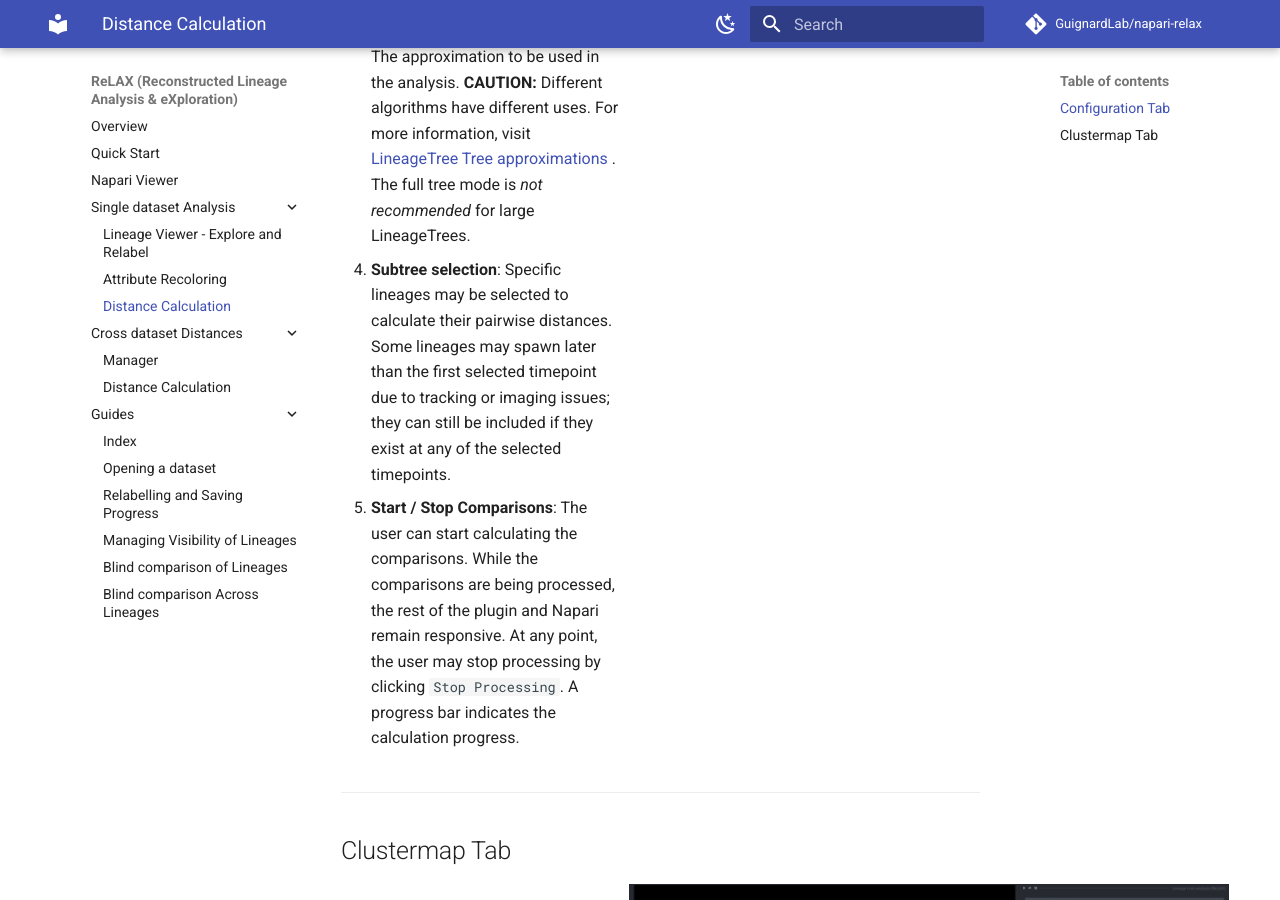
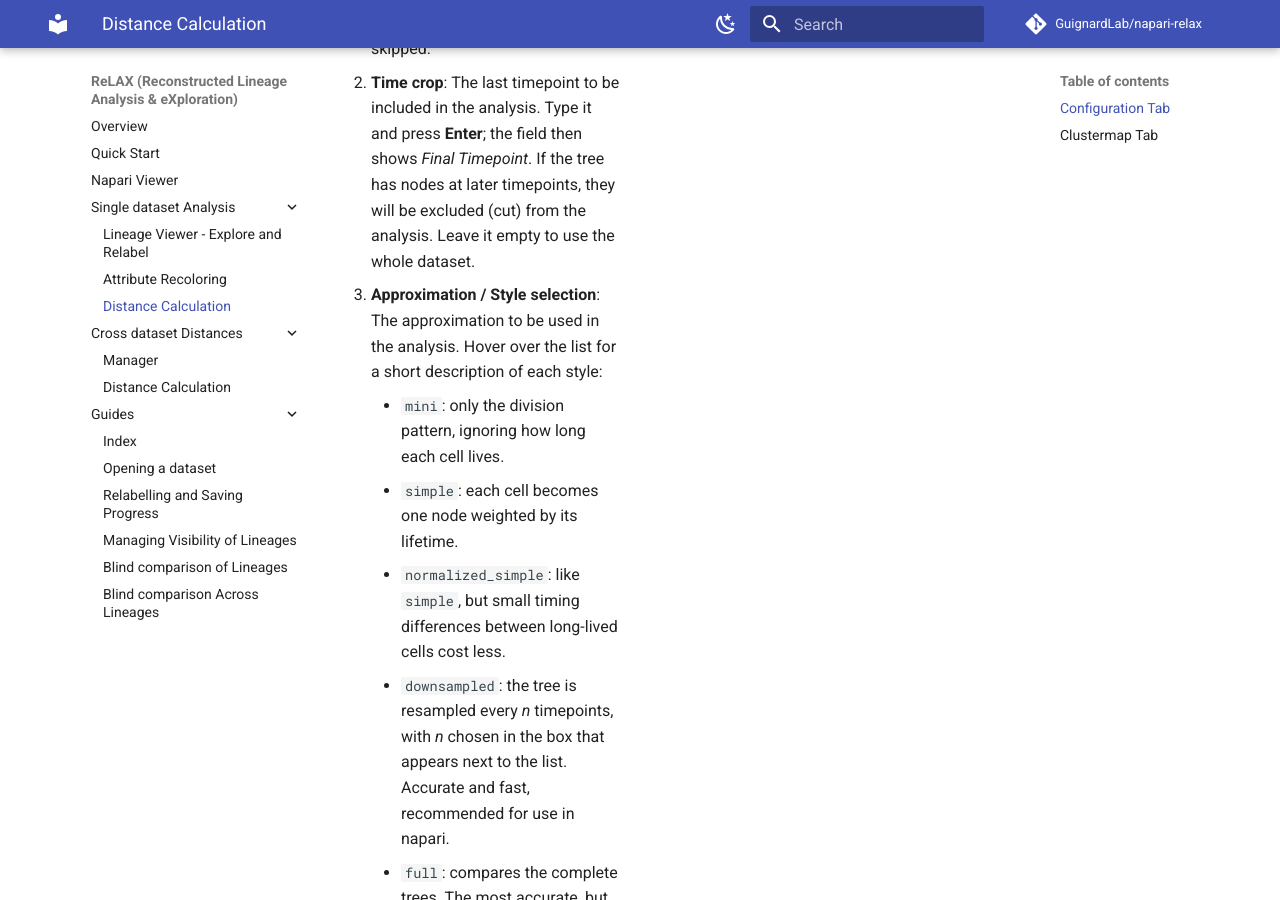
Before and after one commit to GuignardLab/napari-relax, an MkDocs documentation site: the page built from docs/distance/distance.md, in a window 1280 px wide and 900 px high, scrolled down 1070 px. Built offline with MkDocs 1.6.1 and Material for MkDocs 9.7.7, drawn with Linux system fonts in a browser that asks for light colours; comment, search, counter and statistics services are not loaded; some of the changed text lies outside the part shown.

Commit message:
docs: update Distance Calculation and blind comparison guide
Distance Calculation:
- remove the commented-out older versions of both sections
- document range semantics, time crop entry, each approximation style,
  root list behaviour (labelled lineages, empty selection = all roots
  at the first timepoint)
- Clustermap tab: Ward ordering, Reset Colors, Move in time, meaning of
  max/sum/None normalization, hover box, click behaviour, .pkl content
- note that the clustermap screenshot shows the old tab names
- delete three unreferenced images (histogram tab no longer exists)

Overview: the clustermap replaces the removed histograms.
Guide and in-app help: empty root selection, hover, saving comparisons.

Co-Authored-By: Claude Opus 5 <noreply@anthropic.com>

```diff
--- a/docs/distance/distance.md
+++ b/docs/distance/distance.md
@@ -8,18 +8,7 @@ The results of these comparisons will be shown on a clustermap, which the user c
 ---
 
 ## Configuration Tab
-<!--
 
-![config](./config_uted.png){: style="height:500px;"}
-
-1. **Timepoints Selection**: The user has 2 options to set the timepoints for the comparison:
-    - **Top**: The user may set a range with steps
-    - **Botom**: The user may set a list of specific timpeoints they want to compare.
-
-- **Time crop**: The last timepoint to be included in the analysis, if the tree has nodes in later timepoints, they will be cut.
-- [**Approximation/Style selection**](https://guignardlab.github.io/LineageTree/uted/#different-tree-approximations): The approximation to be used in the analysis. CAUTION: Different algorithms have different uses, for more information visit [LineageTree Tree approximatons](https://guignardlab.github.io/LineageTree/uted/#different-tree-approximations). Full tree is not recommended for large LineageTrees.
-- **Subtree selection**: Specific lineages may be selected to calculate their pairwise distance. Some lineages may spawn later than the first timepoint selected due to tracking or imaging issues; they can still be included if they exist at the any if the selected timepoints.
-- **Start/stop Comparisons**: The user can start calculating the comparisons. While the comparisons are being run the rest of the plugin and napari remain responsive. At any point, the user may decide to stop the processing by clicking `Stop Processing`. To check the progress of the comparison calculation a progress bar is also implemented. -->
 <div class="split-container3">
   <div class="scrollable-left1">
 <p>
@@ -29,17 +18,25 @@ The results of these comparisons will be shown on a clustermap, which the user c
   <li>
     <strong>Timepoints Selection</strong>: The user has two options to set the timepoints for the comparison:
     <ul>
-      <li><strong>Top</strong>: The user may set a range with steps.</li>
-      <li><strong>Bottom</strong>: The user may set a list of specific timepoints they want to compare.</li>
+      <li><strong>Top</strong>: The user may set a range with <em>start</em>, <em>stop</em> and <em>step</em>. The <em>stop</em> timepoint is not included; with a step of 0, only <em>start</em> is used.</li>
+      <li><strong>Bottom</strong>: The user may set a list of specific timepoints they want to compare, separated by commas (for example <code>10, 25, 40</code>).</li>
     </ul>
+    Timepoints with a single cell are skipped.
   </li>
 
   <li>
-    <strong>Time crop</strong>: The last timepoint to be included in the analysis. If the tree has nodes at later timepoints, they will be excluded (cut) from the analysis.
+    <strong>Time crop</strong>: The last timepoint to be included in the analysis. Type it and press <strong>Enter</strong>; the field then shows <em>Final Timepoint</em>. If the tree has nodes at later timepoints, they will be excluded (cut) from the analysis. Leave it empty to use the whole dataset.
   </li>
 
   <li>
-    <strong>Approximation / Style selection</strong>: The approximation to be used in the analysis.
+    <strong>Approximation / Style selection</strong>: The approximation to be used in the analysis. Hover over the list for a short description of each style:
+    <ul>
+      <li><code>mini</code>: only the division pattern, ignoring how long each cell lives.</li>
+      <li><code>simple</code>: each cell becomes one node weighted by its lifetime.</li>
+      <li><code>normalized_simple</code>: like <code>simple</code>, but small timing differences between long-lived cells cost less.</li>
+      <li><code>downsampled</code>: the tree is resampled every <em>n</em> timepoints, with <em>n</em> chosen in the box that appears next to the list. Accurate and fast, recommended for use in napari.</li>
+      <li><code>full</code>: compares the complete trees. The most accurate, but extremely slow.</li>
+    </ul>
     <strong>CAUTION:</strong> Different algorithms have different uses. For more information, visit
     <a href="https://guignardlab.github.io/LineageTree/uted/#different-tree-approximations" target="_blank" rel="noopener">
       LineageTree Tree approximations
@@ -48,13 +45,14 @@ The results of these comparisons will be shown on a clustermap, which the user c
   </li>
 
   <li>
-    <strong>Subtree selection</strong>: Specific lineages may be selected to calculate their pairwise distances.
+    <strong>Subtree selection</strong>: The list shows the labelled lineages as <em>label - ID starts from t timepoint</em> (see <a href="../explore_relabel/explore_relabel.md">Explore and Relabel</a> to add labels).
+    Specific lineages may be selected to calculate their pairwise distances; if none is selected, all lineages that start at the first timepoint of the dataset are compared.
     Some lineages may spawn later than the first selected timepoint due to tracking or imaging issues;
     they can still be included if they exist at any of the selected timepoints.
   </li>
 
   <li>
-    <strong>Start / Stop Comparisons</strong>: The user can start calculating the comparisons.
+    <strong>Start / Stop Comparisons</strong>: The user can start calculating the comparisons with <code>Run Comparisons</code>.
     While the comparisons are being processed, the rest of the plugin and Napari remain responsive.
     At any point, the user may stop processing by clicking <code>Stop Processing</code>.
     A progress bar indicates the calculation progress.
@@ -65,48 +63,43 @@ The results of these comparisons will be shown on a clustermap, which the user c
 
   </div>
   <div class="fixed-right3">
-    <img src="../config_uted.png" alt="My Image">
+    <img src="../config_uted.png" alt="Configuration Panel">
   </div>
 </div>
 ---
 
 ## Clustermap Tab
 
-<!-- The comparisons that are being calculated are shown on a clustermap. This clustermap is interactive and allows user to click on it to inspect the morphology of the compared lineages.
-
-
-1. **Tree plots**: Displays the trees that are currently being interacted with through the clustermap, with their subtrees colored according to the colors of the viewer.
-
-- **Clustermap Configuration**: Using the left combobox, the user may select their preferred way of normalization, according to the analysis they want to perform, the right is focused on providing different color gradients for recoloring the clustermap.
-- **Clustermap**: The clustermap was produced by the systematic comparisons. There is a clustermap for each and every timepoint selected in 1 of the configuration components. This clustermap is normalized by 2. Interaction with the clustermap is done by using Left click on any element on the plot to create the tree graphs in 3, and recolor the selected embryo according to the compared sublineages
-
-![clustermap](./clustermap_analysis_celegans.png) -->
+!!! note "Screenshot from an earlier version"
+    The tabs are now called **Configuration Panel** and **Clustermap**, and the former **Histograms** tab was removed. The **Clustermap** tab contains all the controls shown here.
 
 <div class="split-container">
   <div class="scrollable-left4">
 <p>
-    Using this component the user can calculate the unordered tree edit distance for any lineage or sublineage and the sublineages spawned by their ancestors. </p>
+    The results of the comparisons are shown as an interactive clustermap: one row and one column per sublineage, colored by their distance. Rows and columns are ordered by hierarchical clustering (Ward linkage), so similar sublineages end up next to each other.</p>
 <ol>
   <li>
     <strong>Tree plots</strong>: Displays the trees that are currently being interacted with through the clustermap,
-    with their subtrees colored according to the colors of the viewer.
+    with the compared sublineages in magenta and cyan.
   </li>
 
   <li>
-    <strong>Clustermap Configuration</strong>: Using the left combobox, the user may select their preferred
-    normalization method according to the analysis they wish to perform. The right combobox allows the user
-    to choose different color gradients for recoloring the clustermap.
+    <strong>Clustermap Configuration</strong>:
+    <ul>
+      <li><strong>Reset Colors</strong> restores the original colors of the dataset.</li>
+      <li><strong>Move in time</strong>: when ticked, clicking on the clustermap also moves the Napari Viewer to the timepoint where the first compared sublineage starts.</li>
+      <li>The left combobox selects the normalization: <code>max</code> divides the distance by the size of the larger tree, <code>sum</code> by the sizes of both trees (results always between 0 and 1), and <code>None</code> shows the raw edit distance.</li>
+      <li>The right combobox selects the colormap of the clustermap.</li>
+    </ul>
   </li>
 
   <li>
-    <strong>Clustermap</strong>: The clustermap is generated through systematic comparisons.
-    There is one clustermap for each timepoint selected in the configuration component.
-    This clustermap is normalized by <strong>2</strong>.
+    <strong>Clustermap</strong>: There is one clustermap for each timepoint selected in the configuration tab; use the slider under it to switch between them.
     <ul>
-    <li>Interaction is performed by
-    <strong>Left Click</strong> on any element in the plot, which creates the corresponding tree graphs
-    and recolors the selected embryo according to the compared sublineages.</li>
+    <li><strong>Hover</strong> over a cell to see the two compared lineages and their score.</li>
+    <li><strong>Left Click</strong> on any cell to draw the corresponding tree plots and recolor the dataset: the two compared sublineages in magenta and cyan, everything else in white.</li>
     </ul>
+    Press <strong>Select file</strong> and then <strong>Save Comparisons</strong> to save the results as a <code>.pkl</code> file (timepoints, distances, normalizations, sublineage names, crop time and labels). The comparisons are also kept in the LineageTree, so saving the dataset as <code>.lT</code> keeps them too.
   </li>
   </ol>
 
@@ -114,7 +107,7 @@ The results of these comparisons will be shown on a clustermap, which the user c
 
   </div>
   <div class="fixed-right4">
-    <img src="../clustermap_analysis_celegans.png" alt="My Image">
+    <img src="../clustermap_analysis_celegans.png" alt="Clustermap tab">
   </div>
 </div>
 
--- a/src/napari_relax/lineage_tree_analysis/comparison_widget/config.html
+++ b/src/napari_relax/lineage_tree_analysis/comparison_widget/config.html
@@ -5,11 +5,12 @@
 <div style="font-size: 16pt; margin-left: 10pt;">
 <ul>
     <li>Choose timepoints by range or specify them directly to compare all sublineages spawned at those times (<b>Levels of Comparison</b>).</li>
-    <li>Select the <b>cropping time</b> of the lineages</li>
+    <li>Select the <b>cropping time</b> of the lineages and press Enter.</li>
     <li>Choose the appropriate <b>approximation</b> (more info in the approximation button's tooltip).</li>
-    <li><b>Filter out which lineages</b> should be compared, by selecting the appropriate <b>predecessors</b></li>
+    <li><b>Filter out which lineages</b> should be compared, by selecting the appropriate labelled <b>predecessors</b>. With no selection, all lineages starting at the first timepoint are compared.</li>
     <li>Comparison start by pressing <b><i>Run Comparisons</i></b> and can be stopped at any time by pressing <b><i>Stop Processing</i></b>.</li>
 </ul>
+<h3>Full documentation: guignardlab.github.io/napari-relax</h3>
 </div>
     </div>
 </body>
```
Also changed, not shown: other parts of docs/distance/distance.md (+2 -2 lines), docs/guides/comparing/blind_comparing.md (+4 -4 lines), docs/index.md (+1 -1 lines), src/napari_relax/lineage_tree_analysis/comparison_widget/clustermap.html (+6 -2 lines), docs/distance/clustermap_analysis.png (deleted), docs/distance/config_uted_celegans.png (deleted), docs/distance/histograms_celegans.png (deleted).
